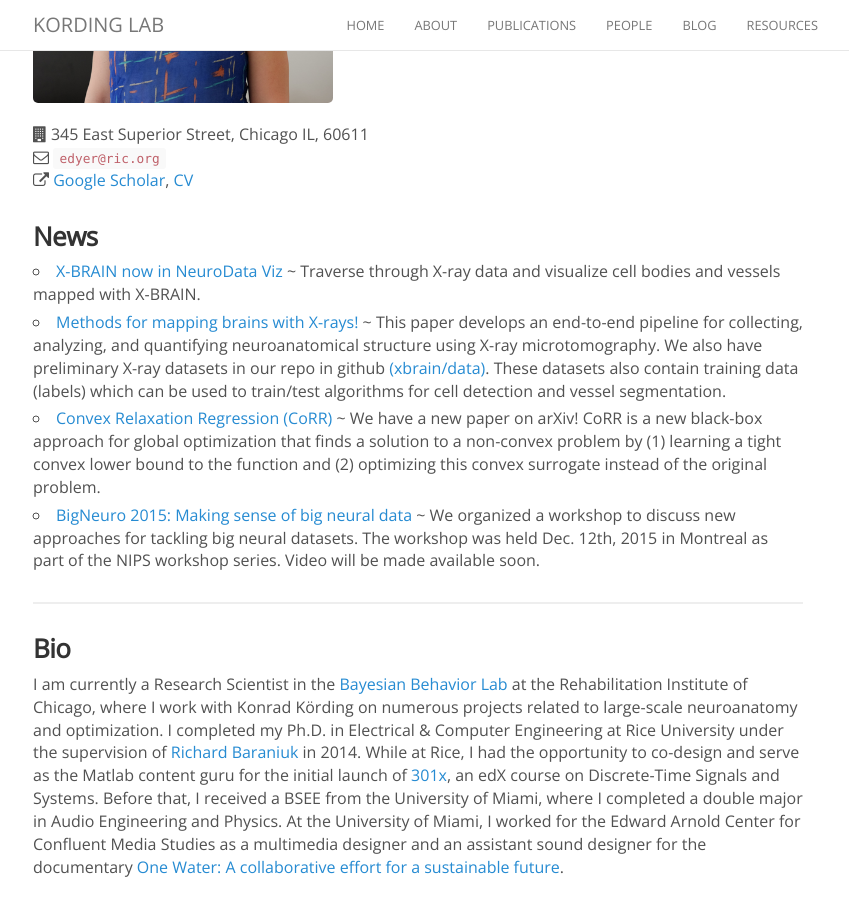
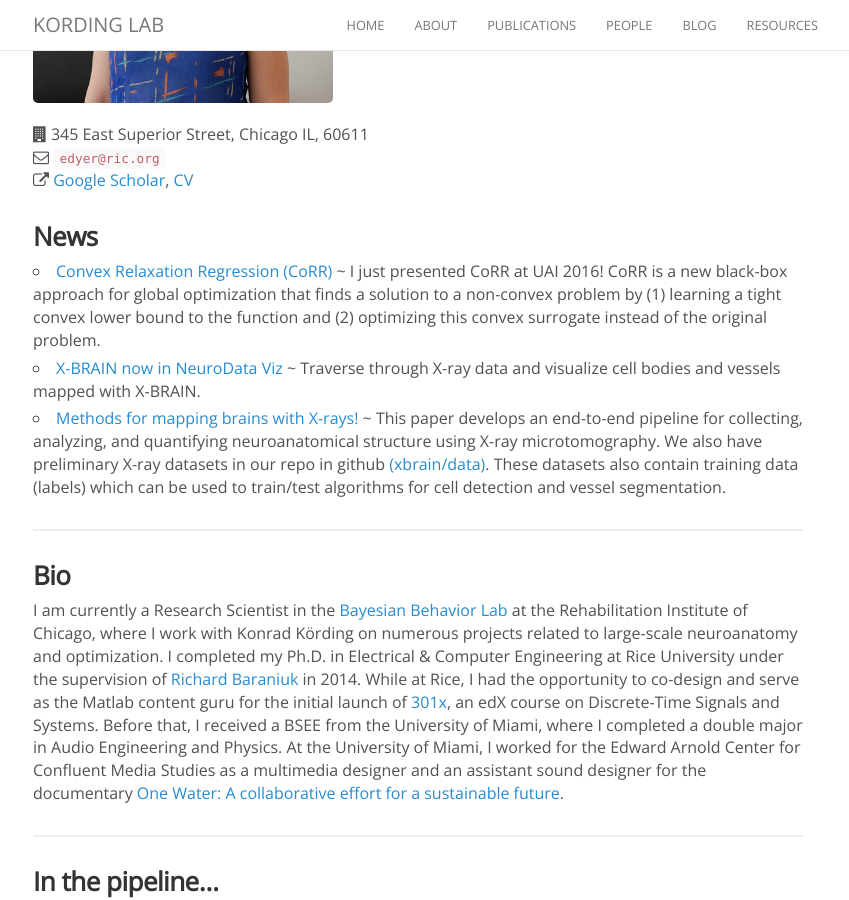
Before and after one commit to KordingLab/KordingLab.github.io, a Jekyll site: the page built from _people/eva_dyer.md, in a window 1280 px wide and 900 px high, scrolled down 339 px. Shown: the whole window, without its empty margins (222-1071 px from the left). Built offline with Jekyll 4.4.1, drawn with Linux system fonts in a browser that asks for light colours; nearby versions of some CDN libraries; comment, search, counter and statistics services are not loaded.

Commit message:
Update eva_dyer.md

```diff
--- a/_people/eva_dyer.md
+++ b/_people/eva_dyer.md
@@ -14,10 +14,10 @@
  [Google Scholar](https://scholar.google.com/citations?user=Sb_jcHcAAAAJ&hl=en&oi=ao), [CV](https://www.dropbox.com/s/5ynd3f9uixkdb1e/Dyer_CV.pdf?dl=0)
 
 ### News
+- [Convex Relaxation Regression (CoRR)](http://dl.dropboxusercontent.com/u/1260288/Papers/Azar_UAI2016.pdf) ~ I just presented CoRR at UAI 2016! CoRR is a new black-box approach for global optimization that finds a solution to a non-convex problem by (1) learning a tight convex lower bound to the function and (2) optimizing this convex surrogate instead of the original problem.
 - [X-BRAIN now in NeuroData Viz](http://viz.neurodata.io/project/xbrain/0/1263/472/1000) ~ Traverse through X-ray data and visualize cell bodies and vessels mapped with X-BRAIN.
 - [Methods for mapping brains with X-rays!](https://www.dropbox.com/s/b6jsferokrqyfsn/Dyer_Xbrain2016.pdf?dl=0) ~ This paper develops an end-to-end pipeline for collecting, analyzing, and quantifying neuroanatomical structure using X-ray microtomography. We also have preliminary X-ray datasets in our repo in github [(xbrain/data)](http://github.com/neurodata/xbrain/tree/master/data). These datasets also contain training data (labels) which can be used to train/test algorithms for cell detection and vessel segmentation.
-- [Convex Relaxation Regression (CoRR)](http://arxiv.org/abs/1602.02191) ~ We have a new paper on arXiv! CoRR is a new black-box approach for global optimization that finds a solution to a non-convex problem by (1) learning a tight convex lower bound to the function and (2) optimizing this convex surrogate instead of the original problem.
-- [BigNeuro 2015: Making sense of big neural data](http://evadyer.github.io/) ~ We organized a workshop to discuss new approaches for tackling big neural datasets. The workshop was held Dec. 12th, 2015 in Montreal as part of the NIPS workshop series. Video will be made available soon.
+
 
 <hr>
 
```
